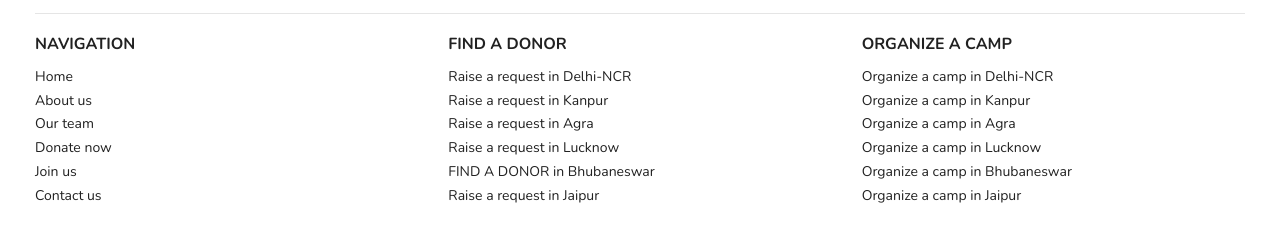
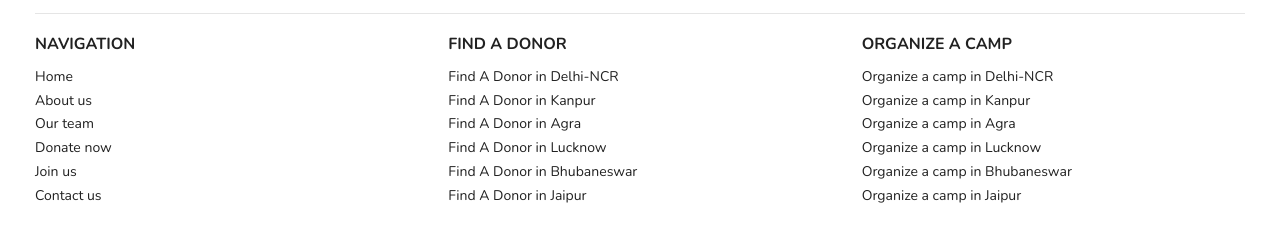
Before and after one commit to bloodconnect-india/Website, a plain HTML site: page register-as-donor.html in a window 1280 px wide. Shown: the part 1319-1553 px from the top of the page. Drawn offline with nearby package versions, Linux system fonts and the light colour scheme.

Commit message:
Fixed Footer

```diff
--- a/register-as-donor.html
+++ b/register-as-donor.html
@@ -529,19 +529,18 @@
         <div class="col-lg-4 col-sm-12">
           <p class="color-dark bold mb-2">FIND A DONOR</p>
           <ul class="footer-list pl-0">
-            <li class=" mr-4 compact"><a class="color-dark f-14" href="./raise-a-request.html#city_region=Delhi">Raise a
-                request in Delhi-NCR</a></li>
-            <li class=" mr-4 compact"><a class="color-dark f-14" href="./raise-a-request.html#city_region=Kanpur">Raise
-                a
-                request in Kanpur</a></li>
-            <li class=" mr-4 compact"><a class="color-dark f-14" href="./raise-a-request.html#city_region=Agra">Raise a
-                request in Agra</a></li>
-            <li class=" mr-4 compact"><a class="color-dark f-14" href="./raise-a-request.html#city_region=Lucknow">Raise
-                a request in Lucknow</a></li>
-            <li class=" mr-4 compact"><a class="color-dark f-14"
-                href="./raise-a-request.html#city_region=Bhubaneswar">FIND A DONOR in Bhubaneswar</a></li>
-            <li class=" mr-4 compact"><a class="color-dark f-14" href="./raise-a-request.html#city_region=Jaipur">Raise
-                a request in Jaipur</a></li>
+            <li class=" mr-4 compact"><a class="color-dark f-14" href="./raise-a-request.html#city_region=Delhi"
+                onclick="goToForm('Delhi')">Find A Donor in Delhi-NCR</a></li>
+            <li class=" mr-4 compact"><a class="color-dark f-14" href="./raise-a-request.html#city_region=Kanpur"
+                onclick="goToForm('Kanpur')">Find A Donor in Kanpur</a></li>
+            <li class=" mr-4 compact"><a class="color-dark f-14" href="./raise-a-request.html#city_region=Agra"
+                onclick="goToForm('Agra')">Find A Donor in Agra</a></li>
+            <li class=" mr-4 compact"><a class="color-dark f-14" href="./raise-a-request.html#city_region=Lucknow"
+                onclick="goToForm('Lucknow')">Find A Donor in Lucknow</a></li>
+            <li class=" mr-4 compact"><a class="color-dark f-14" href="./raise-a-request.html#city_region=Bhubaneswar"
+                onclick="goToForm('Bhubaneswar')">Find A Donor in Bhubaneswar</a></li>
+            <li class=" mr-4 compact"><a class="color-dark f-14" href="./raise-a-request.html#city_region=Jaipur"
+                onclick="goToForm('Jaipur')">Find A Donor in Jaipur</a></li>
           </ul>
         </div>
         <div class="col-lg-4 col-sm-12">
```
